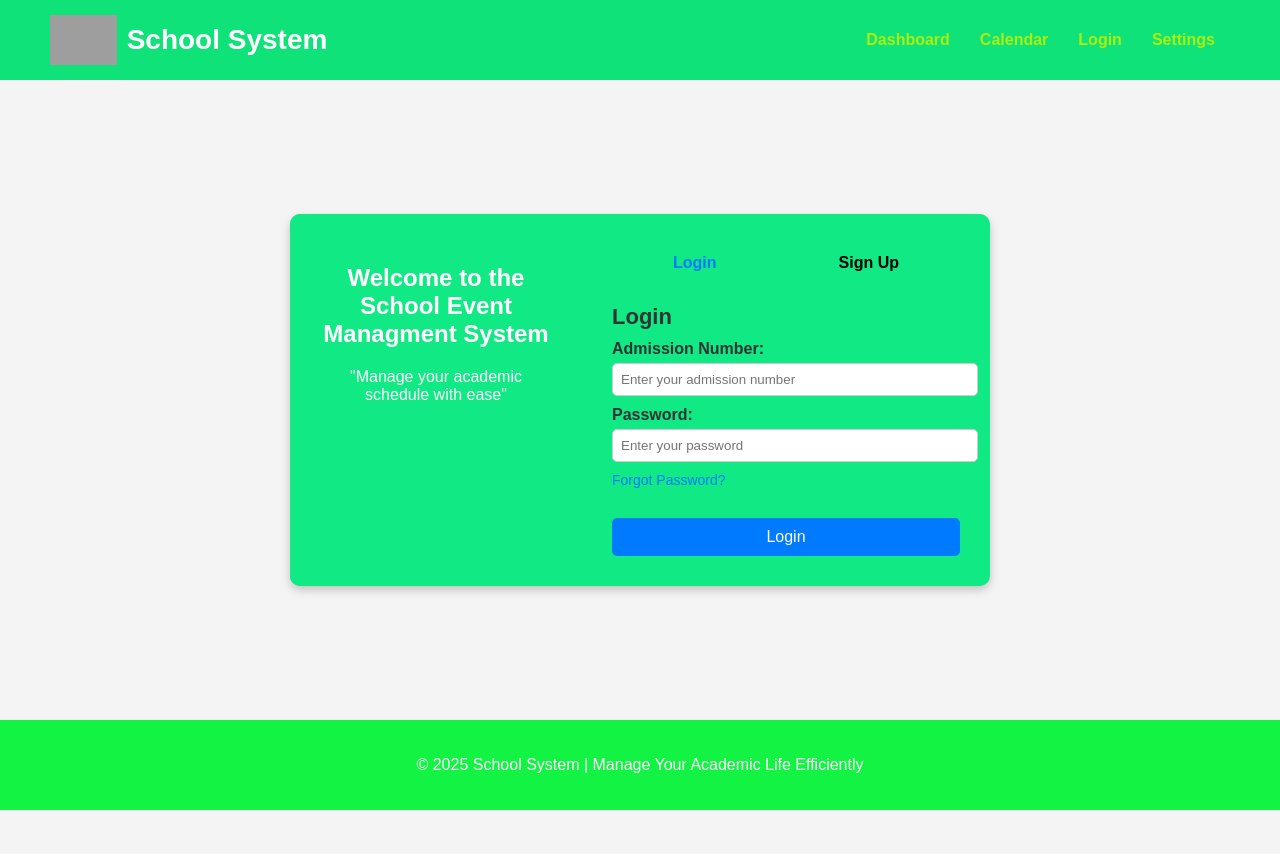
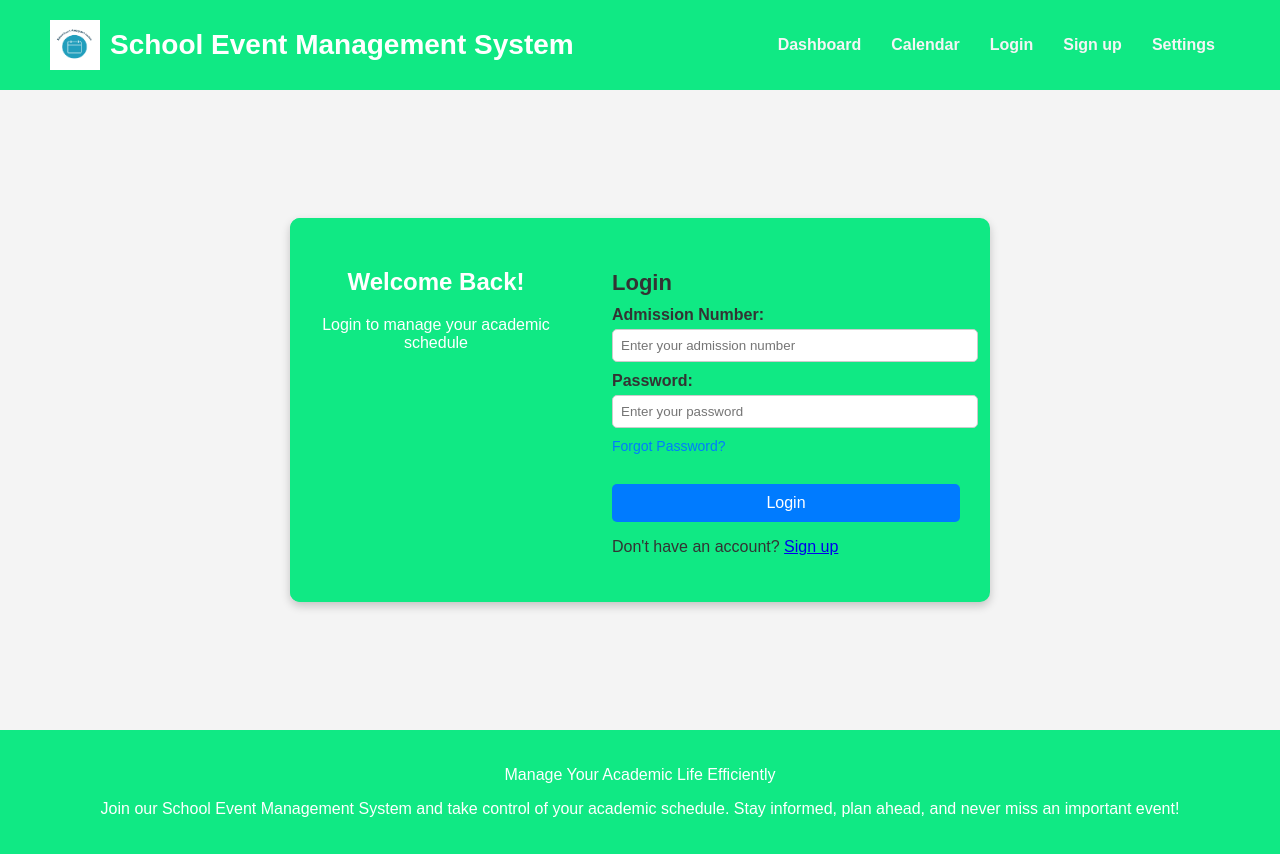
Before and after one commit to MichaelNjuri/School-Event-Management-System, a PHP site: page /Login.html in a window 1280 px wide. Before the commit the page ends 810 px from the top, so only its background shows below. Run offline with PHP 8.4, Linux system fonts and the light colour scheme; grey boxes are pictures that could not be loaded.

Commit message:
Resolved merge conflicts

```diff
--- a/Event.css
+++ b/Event.css
@@ -12,8 +12,8 @@ header {
     display: flex;
     justify-content: space-between;
     align-items: center;
-    background-color: #0ee278;;
-    padding: 15px 50px;
+    background-color: rgb(16, 233, 132);
+    padding: 20px 50px;
     color: white;
 }
 
@@ -48,7 +48,7 @@ nav ul li {
 
 nav ul li a {
     text-decoration: none;
-    color: rgb(171, 238, 15);
+    color: whitesmoke;
     font-weight: bold;
     transition: color 0.3s ease, background 0.3s ease;
 }
@@ -169,6 +169,6 @@ nav ul li a:hover {
 footer {
     text-align: center;
     padding: 20px;
-    background-color: #12f343;
+    background-color: rgb(16, 233, 132);;
     color: white;
 }
--- a/Login.html
+++ b/Login.html
@@ -3,20 +3,21 @@
 <head>
     <meta charset="UTF-8">
     <meta name="viewport" content="width=device-width, initial-scale=1.0">
-    <title>Sign Up or Login | School System</title>
+    <title>Login </title>
     <link rel="stylesheet" type="text/css" href="Event.css">
 </head>
 <body>
     <header>
         <div class="logo">
-            <img src="school_logo.png" alt="School Logo">
-            <span class="logo-text">School System</span>
+            <img src="School E.png" alt="School Logo">
+            <span class="logo-text">School Event Management System</span>
         </div>
         <nav>
             <ul>
                 <li><a href="index.html">Dashboard</a></li>
                 <li><a href="calendar.html">Calendar</a></li>
-                <li><a href="login.html">Login</a></li>
+                <li><a href="file:///media/fuse/crostini_b06b21f9d2d7859d2691ee1ce406b620e1c93cad_termina_penguin/Vs%20studio/Event%20Manager/Login.html">Login</a></li>
+                <li><a href="file:///media/fuse/crostini_b06b21f9d2d7859d2691ee1ce406b620e1c93cad_termina_penguin/Vs%20studio/Event%20Manager/Sign%20up.html">Sign up</a></li>
                 <li><a href="settings.html">Settings</a></li>
             </ul>
         </nav>
@@ -25,71 +26,34 @@
     <main class="auth-container">
         <div class="auth-box">
             <div class="auth-option">
-                <h2>Welcome to the School Event Managment  System</h2>
-                <p>"Manage your academic schedule with ease"</p>
-
+                <h2>Welcome Back!</h2>
+                <p>Login to manage your academic schedule</p>
             </div>
             <div class="auth-form">
-                <div class="tabs">
-                    <button class="tab-btn active" onclick="showForm('login')">Login</button>
-                    <button class="tab-btn" onclick="showForm('signup')">Sign Up</button>
-                </div>
-
-                <!-- Login Form -->
                 <form id="login-form">
                     <h3>Login</h3>
-                    <label>Admission Number:</label>
-                    <input type="text" placeholder="Enter your admission number" required>
-                    <label>Password:</label>
-                    <input type="password" placeholder="Enter your password" required>
+
+                    <label for="admission">Admission Number:</label>
+                    <input type="text" id="admission" name="admission" placeholder="Enter your admission number" required>
+
+                    <label for="password">Password:</label>
+                    <input type="password" id="password" name="password" placeholder="Enter your password" required>
+
                     <a href="#" class="forgot-password">Forgot Password?</a>
+
                     <button type="submit" class="btn primary">Login</button>
-                </form>
 
-                <!-- Sign Up Form -->
-                <form id="signup-form" style="display: none;">
-                    <h3>Sign Up</h3>
-                    <label>Full Name:</label>
-                    <input type="text" placeholder="Enter your full name" required>
-                    <label>Admission Number:</label>
-                    <input type="text" placeholder="Enter your admission number" required>
-                    <label>Password:</label>
-                    <input type="password" id="password" placeholder="Create a password" required>
-                    <label>Re-enter Password:</label>
-                    <input type="password" id="confirm-password" placeholder="Re-enter your password" required>
-                    <p id="password-error" class="error-message" style="display: none; color: red;">Passwords do not match!</p>
-                    <button type="submit" class="btn primary">Sign Up</button>
+                    <p>Don't have an account? <a href="file:///media/fuse/crostini_b06b21f9d2d7859d2691ee1ce406b620e1c93cad_termina_penguin/Vs%20studio/Event%20Manager/Sign%20up.html">Sign up</a></p>
                 </form>
             </div>
         </div>
     </main>
 
     <footer>
-        <p>&copy; 2025 School System | Manage Your Academic Life Efficiently</p>
+        <p> Manage Your Academic Life Efficiently</p>
+        <p>Join our School Event Management System and take control of your academic schedule. Stay informed, plan ahead, and never miss an important event!</p>
     </footer>
 
-    <script>
-        function showForm(formType) {
-            document.getElementById("login-form").style.display = formType === 'login' ? "block" : "none";
-            document.getElementById("signup-form").style.display = formType === 'signup' ? "block" : "none";
-
-            document.querySelector(".tab-btn.active").classList.remove("active");
-            document.querySelector(`[onclick="showForm('${formType}')"]`).classList.add("active");
-        }
-
-        // Validate password match
-        document.getElementById("signup-form").addEventListener("submit", function(event) {
-            var password = document.getElementById("password").value;
-            var confirmPassword = document.getElementById("confirm-password").value;
-            var errorMessage = document.getElementById("password-error");
-
-            if (password !== confirmPassword) {
-                errorMessage.style.display = "block";
-                event.preventDefault();
-            } else {
-                errorMessage.style.display = "none";
-            }
-        });
-    </script>
+    <script src="auth.js"></script>
 </body>
 </html>
```
